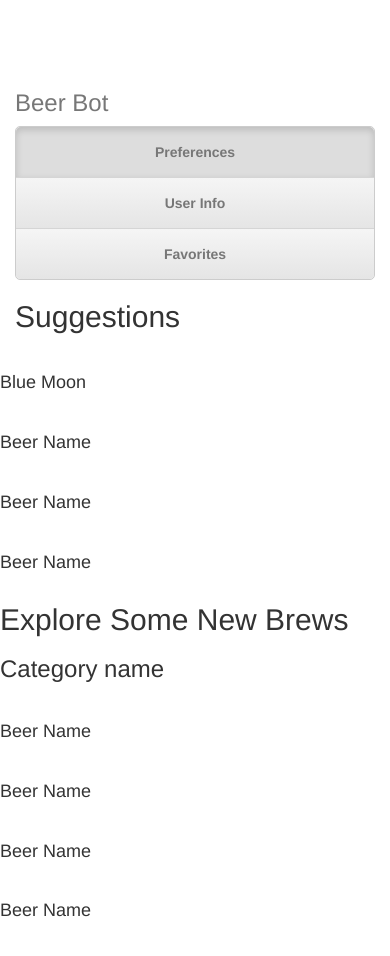
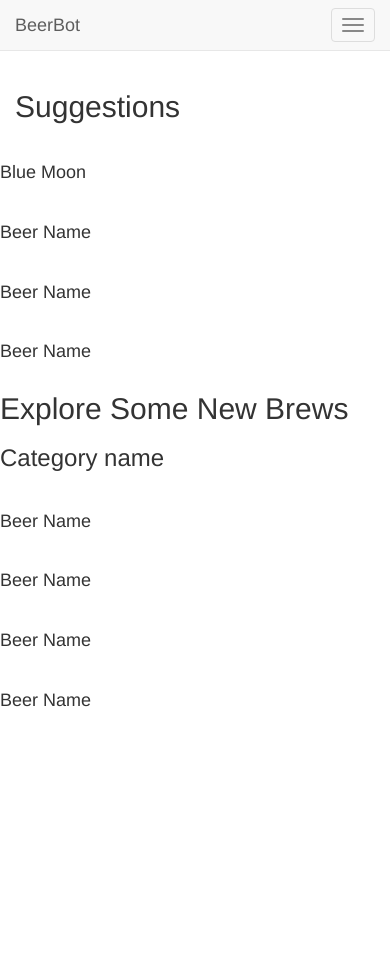
Before and after one commit to Nimblestack/brewhacks, a website: page public/index.html in a window 390 px wide. Shown: the top 956 px of the page. Drawn offline with nearby package versions, Linux system fonts and the light colour scheme.

Commit message:
makes responsive navbar

```diff
--- a/public/index.html
+++ b/public/index.html
@@ -20,16 +20,28 @@
   color="blue"
   size="standard" ></div>
 
-<div class="masthead">
-        <h3 class="text-muted">Beer Bot</h3>
-        <nav>
-          <ul class="nav nav-justified">
-            <li class="active"><a href="#">Preferences</a></li>
-            <li><a href="#">User Info</a></li>
-            <li><a href="#">Favorites</a></li>
-          </ul>
-        </nav>
-      </div>
+    <nav role="navigation" class="navbar navbar-default navbar-fixed-top">
+        <!-- Brand and toggle get grouped for better mobile display -->
+        <div class="navbar-header">
+            <button type="button" data-target="#navbarCollapse" data-toggle="collapse" class="navbar-toggle">
+                <span class="sr-only">Toggle navigation</span>
+                <span class="icon-bar"></span>
+                <span class="icon-bar"></span>
+                <span class="icon-bar"></span>
+            </button>
+            <a href="#" class="navbar-brand">BeerBot</a>
+        </div>
+        <!-- Collection of nav links and other content for toggling -->
+        <div id="navbarCollapse" class="collapse navbar-collapse">
+            <ul class="nav navbar-nav">
+                <li class="active"><a href="#">Preferences</a></li>
+                <li><a href="#">User Info</a></li>
+                <li><a href="#">Favorites</a></li>
+                <li><a href="#">Messages</a></li>
+            </ul>
+
+        </div>
+    </nav>
 
 
 <!-- suggestions -->
```
Also changed, not shown: public/preferences.html (+2 -0 lines).
